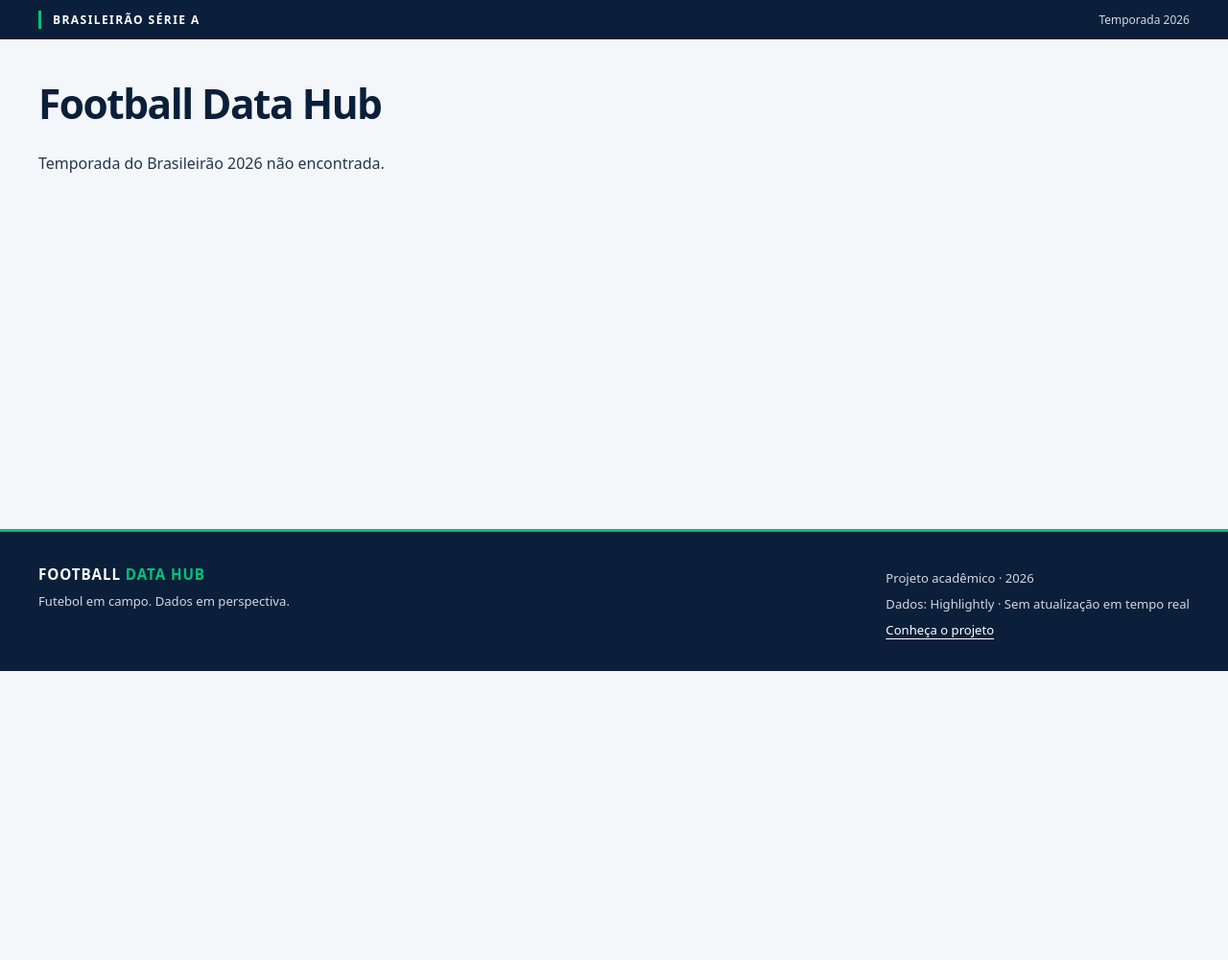
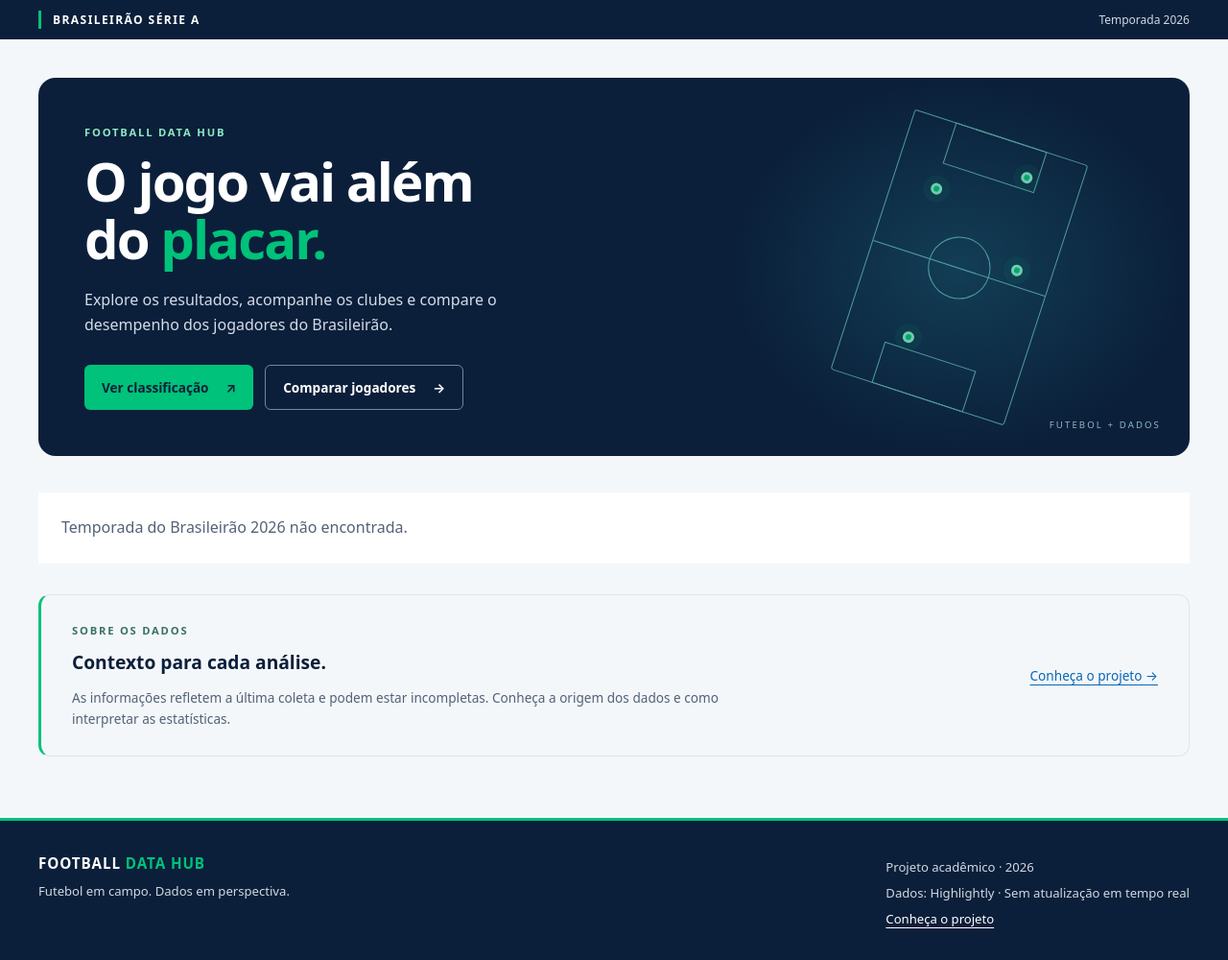
Before and after one commit to Matheus-Mannarino/Football-Data-Hub, a Django app: page / in a window 1280 px wide. Shown: the part 101-1101 px from the top of the page at 96% size. Before the commit the page ends 800 px from the top, so only its background shows below. Run offline with Django 5.2, Linux system fonts and the light colour scheme; tables that the repository leaves empty hold one stand-in row (values such as "Sample post").

Commit message:
Home_Front_End

```diff
--- /dev/null
+++ b/backend/core/static/core/css/home.css
@@ -0,0 +1,51 @@
+.home { --card-radius: 14px; }
+.home .home-hero { margin: 0 0 38px; position: relative; display: grid; grid-template-columns: 1.5fr 1fr; overflow: hidden; border-radius: 18px; background: var(--navy); color: var(--white); }
+.hero-copy { padding: 48px; position: relative; z-index: 1; }
+.home .eyebrow { font-size: .7rem; font-weight: 750; letter-spacing: .16em; margin: 0 0 12px; }
+.home-hero .eyebrow { color: #8ee8c4; }
+.home-hero h1 { font-size: clamp(2.4rem, 4.4vw, 3.7rem); color: white; line-height: 1.06; margin-bottom: 22px; }
+.home-hero h1 span { color: var(--green); }
+.hero-description { max-width: 440px; color: #d3dce8; }
+.hero-actions { display: flex; flex-wrap: wrap; gap: 12px; margin-top: 28px; }
+.home-button { display: inline-flex; align-items: center; justify-content: space-between; gap: 18px; padding: 12px 18px; border-radius: 6px; font-size: .85rem; font-weight: 700; text-decoration: none; }
+.home-button.primary { background: var(--green); color: var(--navy); }
+.home-button.secondary { border: 1px solid #6f879f; color: white; }
+.home-button:hover { box-shadow: 0 0 0 2px #ffffff80; }
+.hero-art { position: relative; display: grid; place-items: center; min-height: 340px; background: radial-gradient(ellipse at center, #123e55, transparent 70%); }
+.pitch { position: relative; width: 190px; height: 285px; border: 1px solid #62b7b2; border-radius: 3px; transform: rotate(18deg); opacity: .8; }
+.pitch-line { position: absolute; top: 50%; width: 100%; border-top: 1px solid #62b7b2; }
+.pitch-circle { position: absolute; width: 65px; height: 65px; border: 1px solid #62b7b2; border-radius: 50%; top: 50%; left: 50%; transform: translate(-50%,-50%); }
+.pitch-box { position: absolute; width: 100px; height: 45px; border: 1px solid #62b7b2; left: 44px; }
+.pitch-box.top { top: -1px; }.pitch-box.bottom { bottom: -1px; }
+.dot { width: 12px; height: 12px; border: 3px solid #8cf0c9; background: var(--green); border-radius: 50%; position: absolute; box-shadow: 0 0 0 8px #00c27a16; }
+.dot.one { top: 65px; left: 40px; }.dot.two { top: 120px; right: 30px; }.dot.three { bottom: 50px; left: 60px; }.dot.four { top: 25px; right: 50px; }
+.art-caption { position: absolute; bottom: 25px; right: 30px; color: #90b7c4; letter-spacing: .22em; font-size: .6rem; }
+.home-heading { display: flex; align-items: flex-end; justify-content: space-between; gap: 16px; margin-bottom: 20px; }
+.home-heading .eyebrow, .home-about .eyebrow { color: #397163; }
+.home-heading h2 { margin: 0; font-size: 1.4rem; }
+.data-label { font-size: .75rem; color: var(--muted); }
+.home-stats { display: grid; grid-template-columns: repeat(4,minmax(0,1fr)); gap: 16px; margin: 0 0 34px; }
+.home-stats > div { background: white; border: 1px solid var(--border); border-top: 3px solid var(--green); border-radius: var(--card-radius); padding: 22px; }
+.home-stats dt { color: var(--muted); font-size: .8rem; }
+.home-stats dd { color: var(--navy); font-size: 2.35rem; font-weight: 750; line-height: 1.4; margin: 6px 0 16px; font-variant-numeric: tabular-nums; }
+.home-stats a { font-size: .75rem; text-decoration: none; }
+.home-matches { display: grid; grid-template-columns: repeat(2,minmax(0,1fr)); gap: 24px; align-items: start; }
+.home .match-panel { background: white; border: 1px solid var(--border); border-radius: var(--card-radius); overflow: hidden; margin: 0; }
+.panel-heading { padding: 22px; display: flex; align-items: center; justify-content: space-between; gap: 12px; border-bottom: 1px solid var(--border); }
+.panel-heading h2 { margin: 0; font-size: 1.1rem; }.panel-heading > a { font-size: .75rem; white-space: nowrap; }
+.home-match { padding: 20px 22px; border-bottom: 1px solid var(--border); }.home-match:last-child { border-bottom: 0; }
+.match-meta, .match-bottom { display: flex; justify-content: space-between; align-items: center; gap: 8px; font-size: .7rem; color: var(--muted); }
+.match-meta { margin-bottom: 18px; }.match-bottom { margin-top: 18px; }.match-bottom a { text-decoration: none; }
+.match-teams { display: grid; grid-template-columns: minmax(0,1fr) 70px minmax(0,1fr); align-items: center; gap: 8px; }
+.home-team { display: flex; flex-direction: column; align-items: center; text-align: center; gap: 8px; color: var(--navy); font-size: .8rem; font-weight: 650; text-decoration: none; min-width: 0; overflow-wrap: anywhere; }
+.home-team:hover { text-decoration: underline; }.crest-slot { width: 40px; height: 40px; display: grid; place-items: center; }
+.home .club-crest { width: 36px; height: 36px; object-fit: contain; }
+.crest-placeholder { width: 34px; height: 34px; background: var(--surface); border: 1px solid var(--border); border-radius: 50%; display: grid; place-items: center; color: var(--muted); }
+.match-score { display: flex; justify-content: center; gap: 8px; font-weight: 750; font-size: 1.6rem; color: var(--navy); font-variant-numeric: tabular-nums; }.score-divider { color: #8190a0; }.score-versus { font-size: .8rem; color: var(--muted); font-weight: 500; }
+.match-status { background: #eff3f8; color: #526277; padding: 3px 9px; border-radius: 4px; }.match-status.finished { background: #e7f6ef; color: #216344; }
+.home-empty { padding: 24px; background: white; color: var(--muted); }.home-note { color: var(--muted); font-size: .8rem; }
+.home-about { display: flex; align-items: center; justify-content: space-between; gap: 32px; margin-top: 32px; padding: 28px 32px; border: 1px solid var(--border); border-left: 3px solid var(--green); border-radius: 12px; }
+.home-about h2 { margin: 0; font-size: 1.2rem; }.home-about p:last-child { max-width: 700px; margin-bottom: 0; color: var(--muted); font-size: .85rem; }.home-about > a { white-space: nowrap; font-size: .85rem; }
+@media(max-width:1000px) { .hero-copy { padding: 36px; }.home-stats { grid-template-columns: repeat(2,minmax(0,1fr)); }.home-about { align-items: start; flex-direction: column; gap: 16px; } }
+@media(max-width:760px) { .home .home-hero { grid-template-columns: 1fr; }.hero-art { display: none; }.home-matches { grid-template-columns: 1fr; }.home-heading { align-items: start; flex-direction: column; gap: 8px; } }
+@media(max-width:420px) { .hero-copy { padding: 28px 22px; }.hero-actions { flex-direction: column; }.home-stats { gap: 10px; }.home-stats > div { padding: 16px 12px; }.home-stats dd { font-size: 2rem; }.home-stats a { font-size: .7rem; }.home-match, .panel-heading { padding: 18px 14px; }.home-about { padding: 22px; } }
--- /dev/null
+++ b/backend/core/static/core/js/home.js
@@ -0,0 +1,7 @@
+"use strict";
+// Mantém o nome do clube visível quando o escudo externo não carrega.
+document.querySelectorAll(".home .club-crest").forEach((image) => {
+    function hideBrokenCrest() { image.hidden = true; }
+    image.addEventListener("error", hideBrokenCrest);
+    if (image.complete && image.naturalWidth === 0) hideBrokenCrest();
+});
--- a/backend/core/templates/core/home.html
+++ b/backend/core/templates/core/home.html
@@ -1,70 +1,46 @@
 {% extends "core/base.html" %}
-
-{% block title %}Football Data Hub{% endblock %}
-
+{% load static %}
+{% block title %}Home | Football Data Hub{% endblock %}
+{% block extra_css %}<link rel="stylesheet" href="{% static 'core/css/home.css' %}">{% endblock %}
+{% block extra_js %}<script src="{% static 'core/js/home.js' %}" defer></script>{% endblock %}
 {% block content %}
-<h1>Football Data Hub</h1>
-
+<div class="home">
+    <section class="home-hero" aria-labelledby="home-title">
+        <div class="hero-copy">
+            <p class="eyebrow">FOOTBALL DATA HUB</p>
+            <h1 id="home-title">O jogo vai além<br>do <span>placar.</span></h1>
+            <p class="hero-description">Explore os resultados, acompanhe os clubes e compare o desempenho dos jogadores do Brasileirão.</p>
+            <div class="hero-actions">
+                <a class="home-button primary" href="{% url 'futebol:classificacao' %}">Ver classificação <span aria-hidden="true">↗</span></a>
+                <a class="home-button secondary" href="{% url 'futebol:comparacao' %}">Comparar jogadores <span aria-hidden="true">→</span></a>
+            </div>
+        </div>
+        <div class="hero-art" aria-hidden="true"><div class="pitch"><div class="pitch-line"></div><div class="pitch-circle"></div><div class="pitch-box top"></div><div class="pitch-box bottom"></div><i class="dot one"></i><i class="dot two"></i><i class="dot three"></i><i class="dot four"></i></div><span class="art-caption">FUTEBOL + DADOS</span></div>
+    </section>
     {% if temporada %}
-        <h2>Brasileirão {{ temporada.competicao.nome }} — {{ temporada.ano }}</h2>
-
-        <ul>
-            <li>Clubes: {{ total_clubes }}</li>
-            <li>Jogadores com atuação: {{ total_jogadores }}</li>
-            <li>Partidas cadastradas: {{ total_partidas }}</li>
-            <li>Partidas encerradas: {{ total_finalizadas }}</li>
-        </ul>
-
-        <h2>Últimos resultados</h2>
-
-        {% for partida in ultimos_resultados %}
-            <p>
-                {{ partida.data_hora|date:"d/m/Y H:i" }} —
-                <a href="{% url 'futebol:detalhe_clube' partida.clube_mandante_id %}">
-                    {{ partida.clube_mandante.nome }}
-                </a>
-                {{ partida.gols_mandante|default_if_none:"–" }}
-                x
-                {{ partida.gols_visitante|default_if_none:"–" }}
-                <a href="{% url 'futebol:detalhe_clube' partida.clube_visitante_id %}">
-                    {{ partida.clube_visitante.nome }}
-                </a>
-                — Rodada {{ partida.rodada }}
-
-                — <a href="{% url 'futebol:detalhe_partida' partida.id %}">
-                    Ver detalhes
-                </a>
-            </p>
-        {% empty %}
-            <p>Nenhuma partida encerrada nesta temporada.</p>
-        {% endfor %}
-
-        <h2>Próximos jogos</h2>
-
-        {% for partida in proximos_jogos %}
-            <p>
-                {{ partida.data_hora|date:"d/m/Y H:i" }} —
-                <a href="{% url 'futebol:detalhe_clube' partida.clube_mandante_id %}">
-                    {{ partida.clube_mandante.nome }}
-                </a>
-                x
-                <a href="{% url 'futebol:detalhe_clube' partida.clube_visitante_id %}">
-                    {{ partida.clube_visitante.nome }}
-                </a>
-                — Rodada {{ partida.rodada }}
-
-                — <a href="{% url 'futebol:detalhe_partida' partida.id %}">
-                    Ver detalhes
-                </a>
-            </p>
-        {% empty %}
-            <p>Nenhum próximo jogo cadastrado.</p>
-        {% endfor %}
-
-        {% if total_adiadas %}
-            <p>Partidas adiadas: {{ total_adiadas }}</p>
-        {% endif %}
-    {% else %}
-        <p>Temporada do Brasileirão 2026 não encontrada.</p>
-    {% endif %}
+    <div class="home-heading"><div><p class="eyebrow">VISÃO GERAL</p><h2>Brasileirão {{ temporada.competicao.nome }} · {{ temporada.ano }}</h2></div><span class="data-label">Dados da última coleta</span></div>
+    <dl class="home-stats" aria-label="Resumo da temporada">
+        <div><dt>Clubes</dt><dd>{{ total_clubes }}</dd><a href="{% url 'futebol:classificacao' %}">Explorar classificação <span aria-hidden="true">→</span></a></div>
+        <div><dt>Jogadores com atuação</dt><dd>{{ total_jogadores }}</dd><a href="{% url 'futebol:jogadores' %}">Explorar jogadores <span aria-hidden="true">→</span></a></div>
+        <div><dt>Partidas cadastradas</dt><dd>{{ total_partidas }}</dd><a href="{% url 'futebol:partidas' %}">Explorar partidas <span aria-hidden="true">→</span></a></div>
+        <div><dt>Partidas encerradas</dt><dd>{{ total_finalizadas }}</dd><a href="{% url 'futebol:partidas' %}?status=Finished">Ver resultados <span aria-hidden="true">→</span></a></div>
+    </dl>
+    <div class="home-matches">
+        <section class="match-panel" aria-labelledby="resultados-title">
+            <div class="panel-heading"><h2 id="resultados-title">Últimos resultados</h2><a href="{% url 'futebol:partidas' %}?status=Finished">Ver todos <span aria-hidden="true">→</span></a></div>
+            {% for partida in ultimos_resultados %}
+                {% include "core/partials/home_partida.html" with encerrada=True %}
+            {% empty %}<p class="home-empty">Nenhuma partida encerrada nesta temporada.</p>{% endfor %}
+        </section>
+        <section class="match-panel" aria-labelledby="proximos-title">
+            <div class="panel-heading"><h2 id="proximos-title">Próximos jogos</h2><a href="{% url 'futebol:partidas' %}?status=Not%20started">Ver todos <span aria-hidden="true">→</span></a></div>
+            {% for partida in proximos_jogos %}
+                {% include "core/partials/home_partida.html" with encerrada=False %}
+            {% empty %}<p class="home-empty">Nenhum próximo jogo cadastrado.</p>{% endfor %}
+        </section>
+    </div>
+    {% if total_adiadas %}<p class="home-note">Partidas adiadas: <strong>{{ total_adiadas }}</strong>. Consulte a <a href="{% url 'futebol:partidas' %}?status=Postponed">lista de partidas</a>.</p>{% endif %}
+    {% else %}<p class="home-empty">Temporada do Brasileirão 2026 não encontrada.</p>{% endif %}
+    <aside class="home-about"><div><p class="eyebrow">SOBRE OS DADOS</p><h2>Contexto para cada análise.</h2><p>As informações refletem a última coleta e podem estar incompletas. Conheça a origem dos dados e como interpretar as estatísticas.</p></div><a href="{% url 'core:sobre' %}">Conheça o projeto <span aria-hidden="true">→</span></a></aside>
+</div>
 {% endblock %}
```
Also changed, not shown: LEIA_ME_HOME.md (added, +22 -0 lines), backend/core/templates/core/partials/home_partida.html (added, +15 -0 lines).
